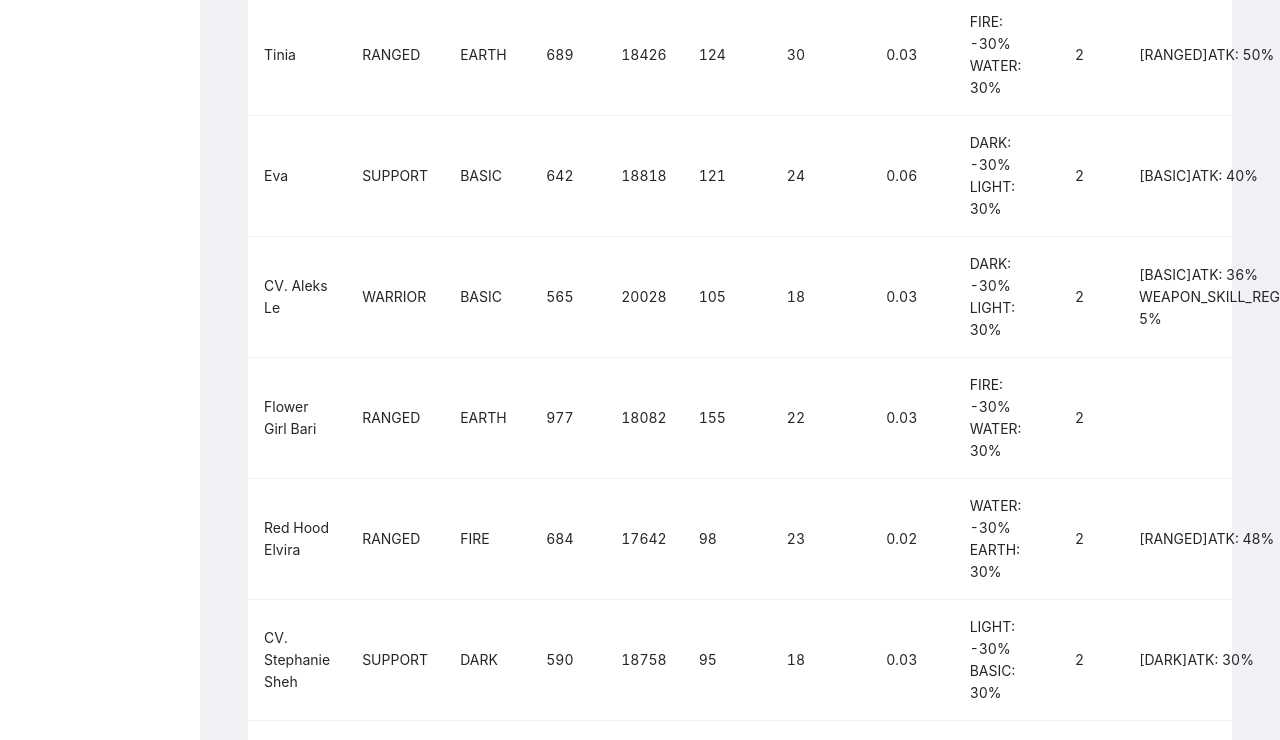
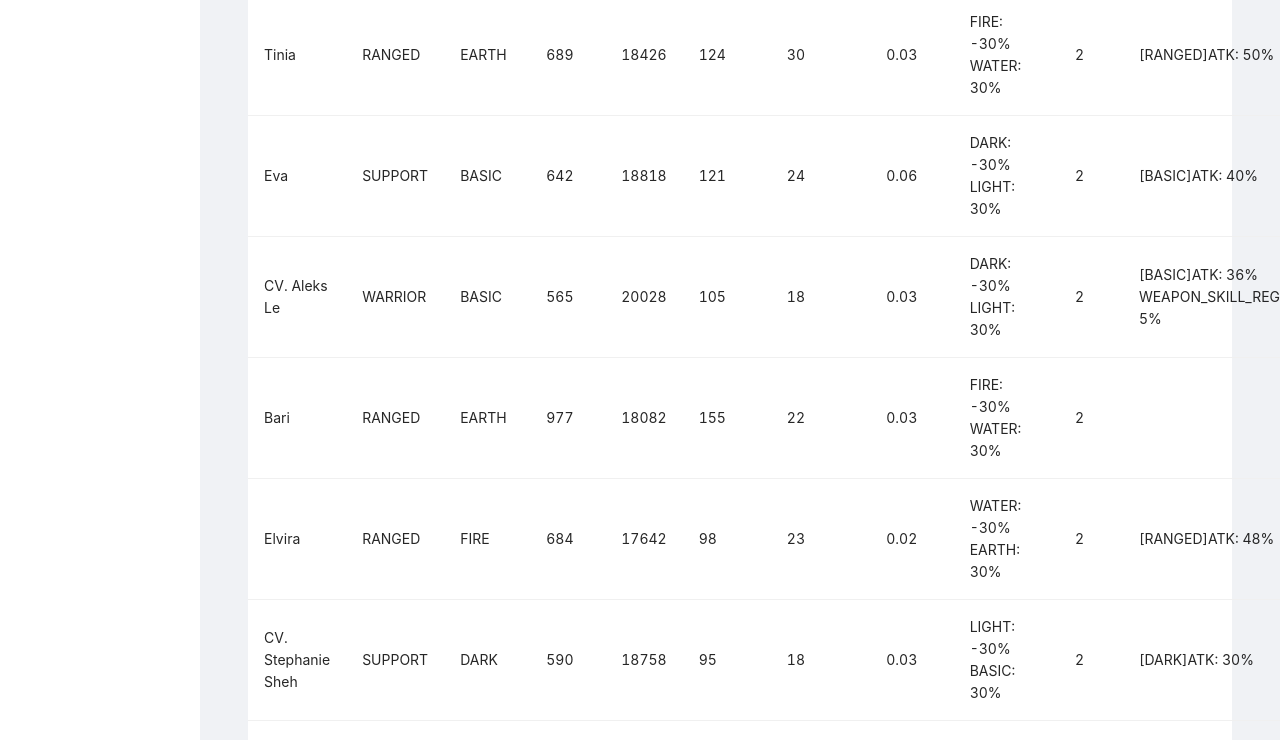
Before and after one commit to monacob/guardian-tales, a React (Create React App) app: page /heroes in a window 1280 px wide. Shown: the part 412-1152 px from the top of the page. Built offline with nearby package versions, Linux system fonts and the light colour scheme.

Commit message:
update name

```diff
--- a/src/data/heroes.js
+++ b/src/data/heroes.js
@@ -138,7 +138,7 @@ const heroes: Array<Hero> = [
         }]
     },
     {
-        name: 'Flower Girl Bari',
+        name: 'Bari',
         role: 'RANGED',
         element: 'EARTH',
         atk: 977,
@@ -154,7 +154,7 @@ const heroes: Array<Hero> = [
         skills: []
     },
     {
-        name: 'Red Hood Elvira',
+        name: 'Elvira',
         role: 'RANGED',
         element: 'FIRE',
         atk: 684,
```
